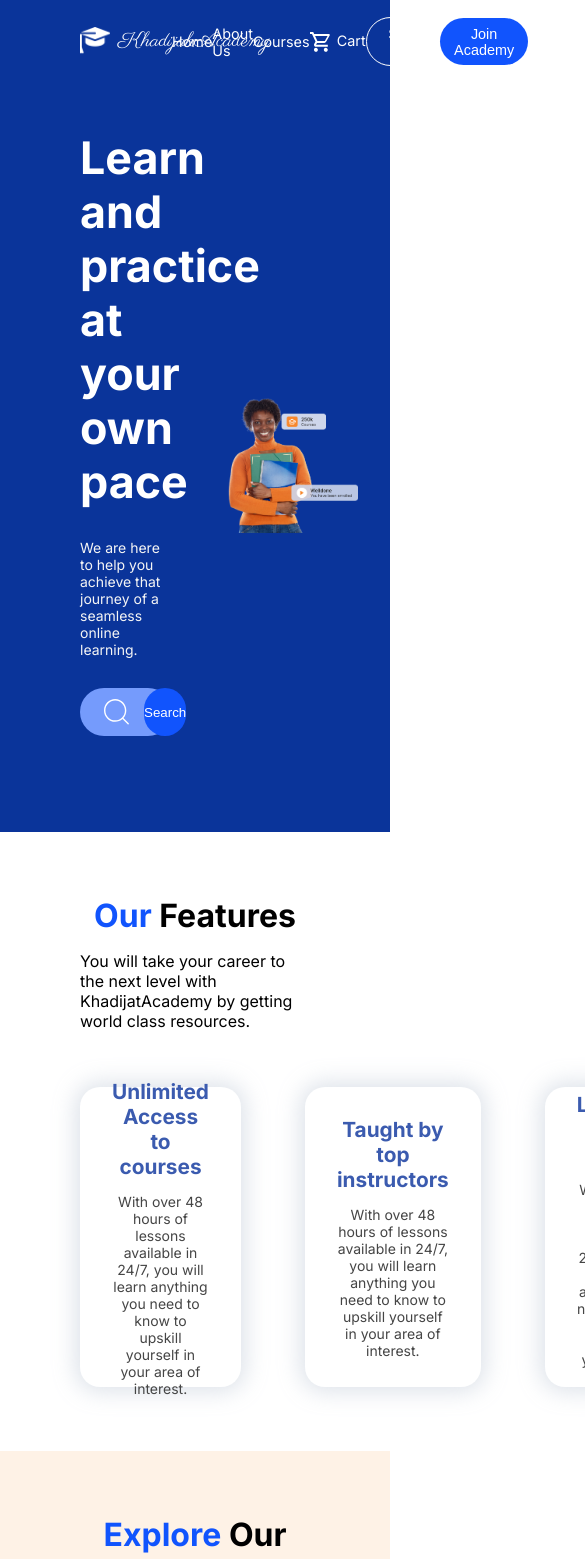
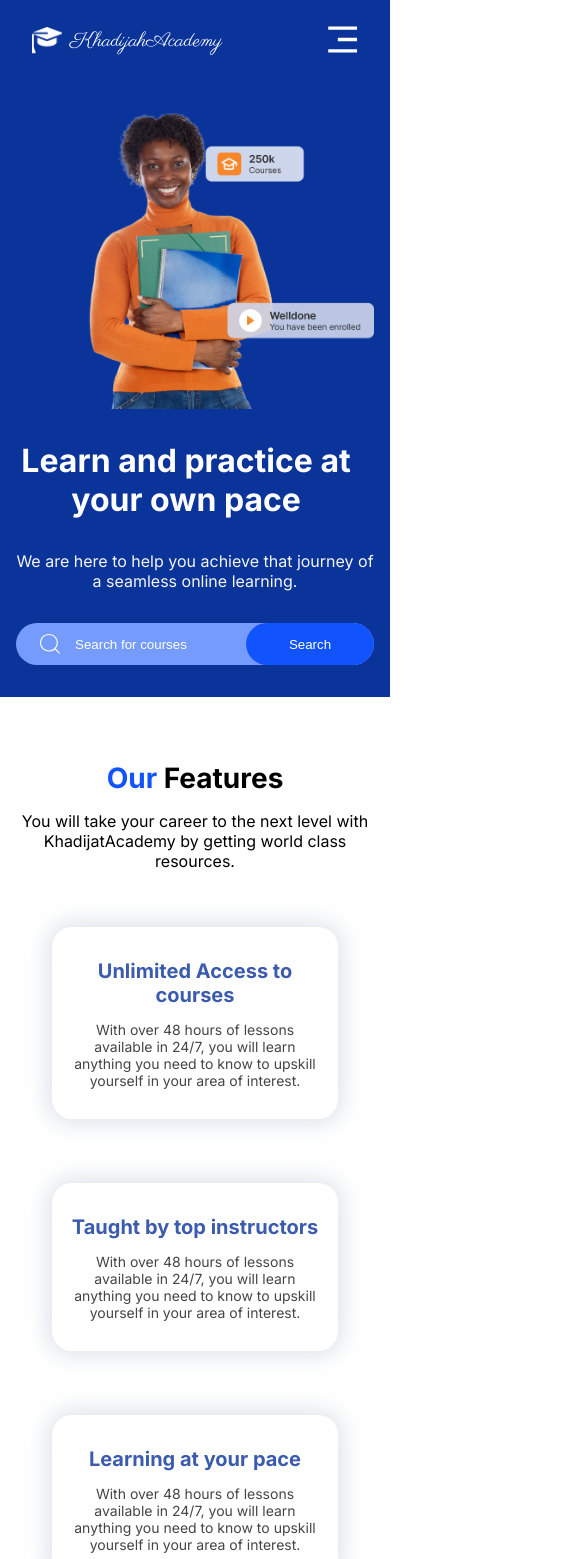
Before and after one commit to tersoo-ahire/KhadijahAcademy, a React (Vite) app in the folder project/: page / in a window 390 px wide. Shown: the top 1559 px of the page, 585 px wide, since content can reach past the window. Built offline with nearby package versions, Linux system fonts and the light colour scheme.

Commit message:
added mobile responsive style

```diff
--- a/project/src/components/Footer.jsx
+++ b/project/src/components/Footer.jsx
@@ -4,8 +4,10 @@ export default function Footer(){
     return (
         <footer>
             <div className="logo-container">
-                <img src="./graduation-hat.png" alt="Graduation Hat" />
-                <p>KhadijahAcademy</p>
+                <div className="logo-name">
+                    <img src="./graduation-hat.png" alt="Graduation Hat" />
+                    <p>KhadijahAcademy</p>
+                </div>
                 <div className="description">Online course learning platform</div>
             </div>
             <h3>Subscribe to get our Newsletter</h3>
@@ -14,8 +16,8 @@ export default function Footer(){
                 <input className="subscribe" type="button" value="Subscribe" />
             </div>
             <div className="links">
-                <a href="#" style={{borderRight:"1px solid grey"}}>Careers</a>
-                <a href="#" style={{borderRight:"1px solid grey"}}>Privacy Policy</a>
+                <a href="#" className="link-border">Careers</a>
+                <a href="#" className="link-border">Privacy Policy</a>
                 <a href="#">Terms and Conditions</a>
             </div>
             <p className="copywrite">© 2023 KhadijatAcademy</p>
--- a/project/src/components/Navbar.jsx
+++ b/project/src/components/Navbar.jsx
@@ -1,8 +1,16 @@
-import React from "react";
-import {Link} from "react-router-dom";
+import React, { useState } from "react";
+import { Link } from "react-router-dom";
 import Cart from "../assets/cart.svg";
+import bar from "../assets/bar.svg";
+import cancel from "../assets/cancel.svg";
 
-export default function Navbar(){
+export default function Navbar() {
+    const [isOpen, setIsOpen] = useState(false);
+
+    const toggleMenu = () => {
+        setIsOpen(!isOpen);
+    };
+
     return (
     <>
       <nav>
@@ -10,12 +18,13 @@ export default function Navbar(){
           <img src="./graduation-hat.png" alt="Graduation Hat" />
           <p>KhadijahAcademy</p>
         </div>
-                <div className="nav-right">
+
+        <div className={`nav-right ${isOpen ? "open" : ""}`}>
           <Link to="/">Home</Link>
           <Link to="#">About Us</Link>
           <Link to="#">Courses</Link>
-                    <Link to="#" style={{display:"flex",gap:"0.5em"}}>
-                        <img src={Cart} alt="Cart Icon" style={{width:"20px"}}/>
+          <Link to="#" style={{ display: "flex", gap: "0.5em" }}>
+            <img src={Cart} alt="Cart Icon" style={{ width: "20px" }} />
             Cart
           </Link>
           <Link to="#">
@@ -24,7 +33,10 @@ export default function Navbar(){
           <Link to="#">
             <button className="button-2">Join Academy</button>
           </Link>
+        </div>
 
+        <div className="hamburger" onClick={toggleMenu}>
+            <img style={{width: "30px"}} src={isOpen ? cancel : bar} alt="Mobile Nav Bar" />
         </div>
       </nav>
     </>
--- a/project/src/pages/Home.jsx
+++ b/project/src/pages/Home.jsx
@@ -39,7 +39,7 @@ export default function Home(){
                     <span style={{color:"#1154FDff"}}>Our </span>
                     Features
                 </h2>
-                <p>
+                <p id="section-1-p">
                     You will take your career to the next level with
                     KhadijatAcademy by getting world class resources.
                 </p>
--- a/project/src/styles_desktop/App.css
+++ b/project/src/styles_desktop/App.css
@@ -24,6 +24,10 @@ nav {
   display: flex;
   width: 100%;
   height: auto;
+}
+
+.hamburger {
+  display: none;
 }
 
 .nav-left {
@@ -504,6 +508,12 @@ footer > h3 {
   gap: 0.5em;
 }
 
+.logo-name {
+  display: flex;
+  gap: 0.5em;
+  align-items: center;
+}
+
 .email {
   padding: 1em 1.5em;
   border-radius: 30px;
@@ -531,15 +541,19 @@ footer > h3 {
   gap: 0.5em;
 }
 
-.logo-container > img {
+.logo-name > img {
   width: 30px;
   height: 30px;
 }
 
-.logo-container > p {
+.logo-name > p {
   font-family: 'Parisienne', cursive;
   color: white;
   font-size: 1.25rem;
+}
+
+.link-border {
+  border-right: 1px solid grey;
 }
 
 .description {
@@ -564,3 +578,247 @@ footer > h3 {
 .copywrite {
   color: #CED6EBff;
 }
+
+@media (max-width: 500px) {
+  nav {
+      padding: 0.5em 2em;
+      position: fixed;
+      top: 0;
+      left: 0;
+      right: 0;
+      z-index: 100;
+      align-items: center;
+  }
+
+  .nav-right {
+    display: none;
+  }
+
+  .nav-right.open {
+    display: flex;
+    flex-direction: column;
+    position: absolute;
+    top: 100%;
+    left: 0;
+    width: 100%;
+    background-color: #0A349Aff;
+    padding: 1em;
+  }
+
+  .nav-right.open a {
+    color: white;
+    text-decoration: none;
+    font-size: 0.9rem;
+    margin-bottom: 0.5em;
+  }
+
+  .nav-open .hamburger {
+    position: fixed;
+    top: 0.5em;
+    right: 0.5em;
+    z-index: 1;
+  }
+
+  .hamburger {
+    display: block;
+    margin-left: auto;
+  }
+
+  .hero {
+      display: flex;
+      padding: 7em 1em 2em 1em;
+      flex-direction: column-reverse;
+  }
+
+  .hero-left {
+    width: 100%;
+    padding-bottom: 0em;
+  }
+
+  .hero-right {
+    width: 100%;
+  }
+
+  .hero-right > img {
+    width: 80%;
+  }
+
+  .hero-h1 {
+    font-size: 2rem;
+    text-align: center;
+  }
+
+  .hero-p1 {
+    font-size: 1rem;
+    text-align: center;
+  }
+
+  .search-container > img {
+    width: 20px;
+    margin-right: 15px;
+  }
+
+  .search-container > input {
+    width: 60%;
+    padding: 1em 0em;
+  }
+
+  #search-button {
+    width: 150px;
+    padding: 1em 0em;
+    height: auto;
+  }
+
+  .section-1 {
+    padding: 4em 1em;
+  }
+
+  .section-1-h2 {
+    font-size: 1.75rem;
+    text-align: center;
+  }
+
+  #section-1-p {
+    font-size: 1rem;
+    text-align: center;
+  }
+
+  .section-1-card-container {
+    flex-direction: column;
+    width: 80%;
+  }
+
+  .features-card {
+    padding: 2em 1em 1em 1em;
+    height: auto;
+  }
+
+  .features-card-h3 {
+    font-size: 1.25rem;
+  }
+
+  .section-2 {
+    padding: 4em 1em;
+  }
+
+  .section-2-h2 {
+    font-size: 1.7rem;
+  }
+
+  .section-2-p {
+    font-size: 1rem;
+  }
+
+  .course-tags {
+    flex-direction: column;
+    gap: 1em;
+  }
+
+  .courses-container-sub {
+    flex-direction: column;
+    gap: 2rem;
+    align-items: center;
+  }
+
+  .course {
+    width: 90%;
+  }
+
+  .tutor-left > p {
+    font-size: 0.875rem;
+  }
+
+  .explore-button {
+    padding: 1em 1em;
+  }
+
+  .section-3 {
+    padding: 4em 1em;
+    flex-direction: column-reverse;
+    gap: 2em;
+  }
+
+  .section-3-left {
+    width: 90%;
+  }
+
+  .section-3-right {
+    width: 90%;
+  }
+
+  .section-3-right > img{
+    width: 80%;
+  }
+
+  .section-3-p {
+    font-size: 1rem;
+    text-align: center;
+  }
+
+  .download-button {
+    margin: 0 auto;
+  }
+
+  .section-4 {
+    padding: 2em 1em;
+  }
+
+  .section-4-h2 {
+    font-size: 1.75rem;
+  }
+
+  .section-4-sub {
+    flex-direction: column-reverse;
+    width: 90%;
+    gap: 2em;
+  }
+
+  .section-4-sub-left {
+    width: 100%;
+  }
+
+  .section-4-sub-right {
+    width: 100%;
+  }
+
+  .section-4-sub-right > img {
+    width: 80%;
+  }
+
+  footer {
+    padding: 2em 1em 1em 1em;
+  }
+
+  .logo-container {
+    flex-direction: column;
+  }
+
+  .description {
+    padding: 0em;
+    border: none;
+  }
+
+  .email-container {
+    flex-direction: column;
+    width: 100%;
+    gap: 1em;
+  }
+
+  .email {
+    width: 70%;
+  }
+
+  .subscribe {
+    width: 70%;
+  }
+
+  .links {
+    flex-direction: column;
+    gap: 1em;
+  }
+
+  .links a {
+    text-align: center;
+    border: none;
+  }
+}
```
Also changed, not shown: project/src/assets/bar.svg (added), project/src/assets/cancel.svg (added). Lines whose indentation alone changed are shown as unchanged.
